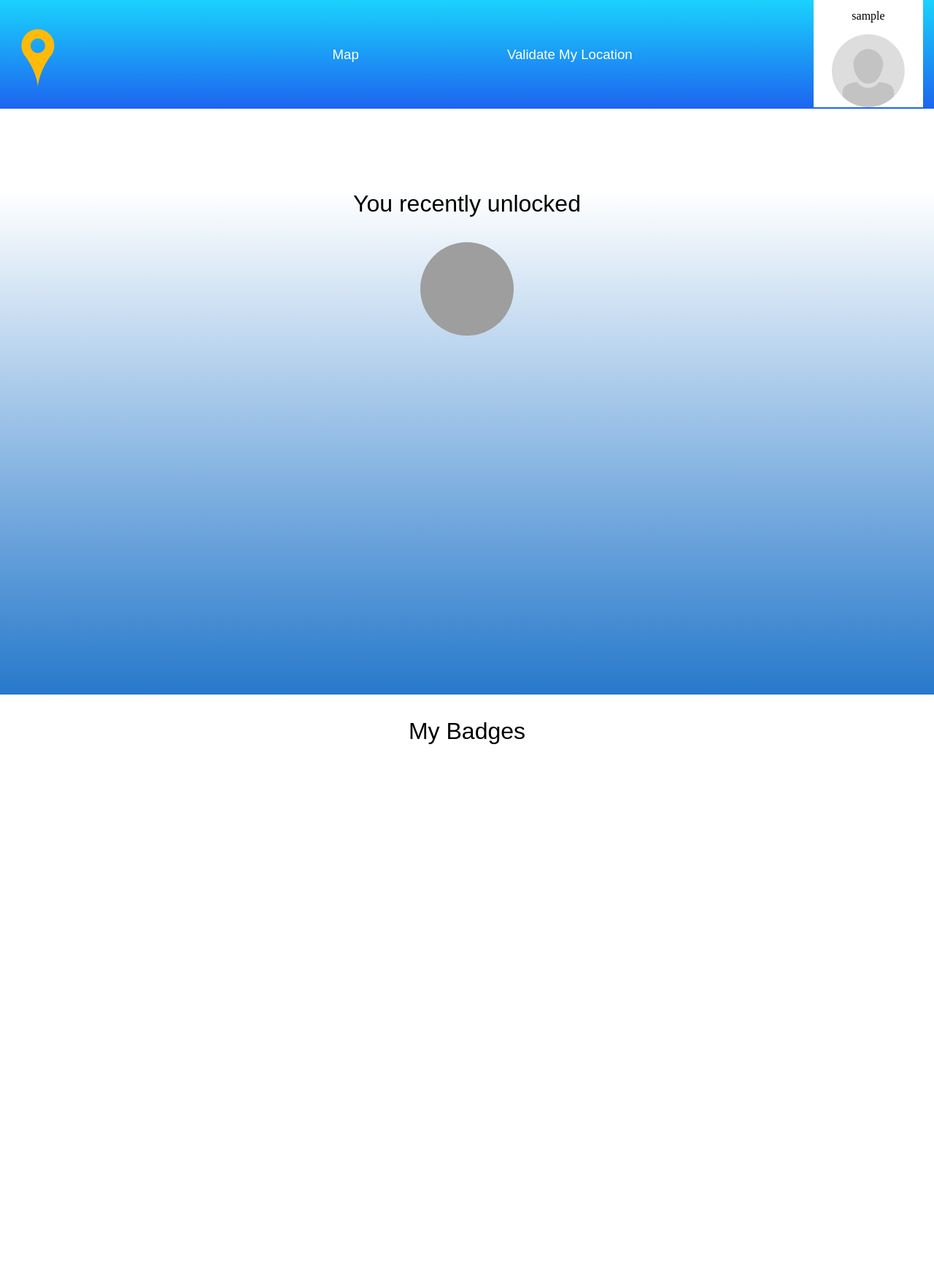
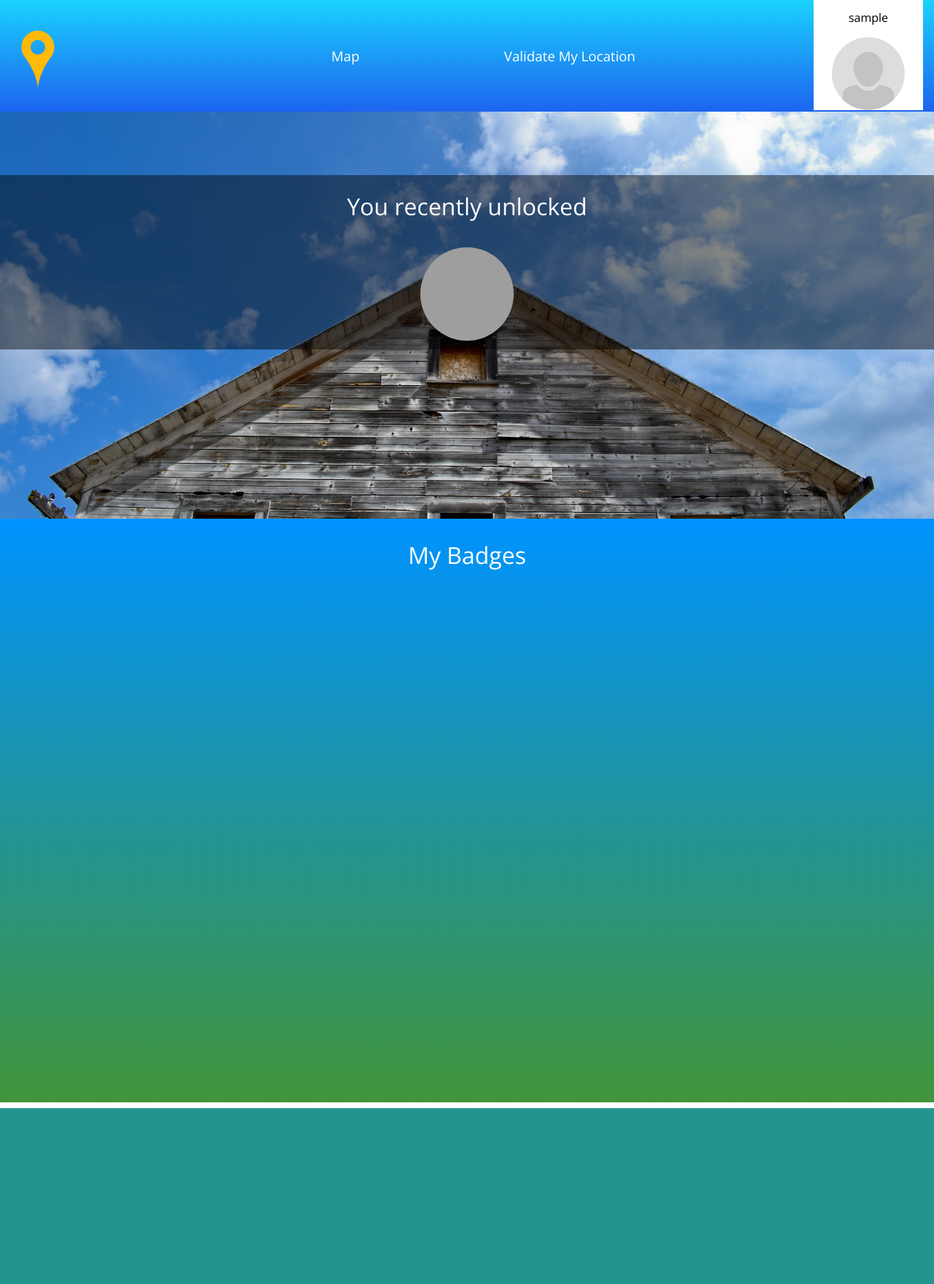
Before and after one commit to ConnorChristensen/CS290, a PHP site: page /Badges/badge.php in a window 1280 px wide. Shown: the whole page at 73% size. After the commit the page ends 1519 px from the top, so only its background shows below. Run offline with PHP 8.4, Linux system fonts and the light colour scheme; the visitor is signed in with stand-in values (Sample User, id 1); data that the repository does not hold is empty; grey boxes are pictures that could not be loaded.

Commit message:
Added people, some more css
# Conflicts:
#	Badges/badge.php

```diff
--- a/Badges/badge.css
+++ b/Badges/badge.css
@@ -7,8 +7,8 @@ body {
     margin-left: 0px;
     margin-top: 0px;
 }
-h1, h3 {
-    font-family: sans-serif;
+h1, h3, p, a {
+    font-family: 'Open Sans';
     font-weight: 100;
 }
 
@@ -21,7 +21,7 @@ h1, h3 {
 nav {
     width: 100vw;
     height: 100px;
-    position: relative;
+    position: absolute;
     margin-left: 0px;
     border-bottom: 1px solid grey;
     margin: 0px;
@@ -56,7 +56,6 @@ table img {
 #toMap a {
     text-decoration: none;
     color: white;
-    font-family: sans-serif;
     font-size: 14pt;
 }
 
@@ -99,15 +98,24 @@ table img {
 
 /*------------Banner------------*/
 #banner {
-    height: 700px;
+    height: 90vh;
     width: 100vw;
-    background-image: linear-gradient(#ffffff,#2477cb);
-    margin-top: -40px;
+    background: url(../Images/Old%20House.jpg) no-repeat center center fixed;
+    -webkit-background-size: cover;
+    -moz-background-size: cover;
+    -o-background-size: cover;
+    background-size: cover;
+    max-width: 2000px;
     text-align: center;
 }
 #recentBadge {
-    width: 100vw;
-    margin-top: 200px
+    background: rgba(0, 0, 0, 0.46);
+    position: absolute;
+    left: 0;
+    right: 0;
+    margin: auto;
+    top: 30%;
+    color: white;
 }
 
 
@@ -115,11 +123,13 @@ table img {
 /*------------Badges------------*/
 #badges {
     height: 100vh;
-    background: #ffffff;
+    /*background-image: linear-gradient(#909cb2,#636d6d);*/
+    background-image: linear-gradient(#0093ff,#41953a);
     margin-top: -30px;
 }
 #badges h1 {
     text-align: center;
+    color: white;
     line-height: 100px;
 }
 
@@ -177,7 +187,7 @@ table img {
     width: 100vw; /* Full width */
     height: 100%; /* Full height */
     overflow: auto; /* Enable scroll if needed */
-    background-color: rgb(0,0,0); /* Fallback color */
+    /*background-color: rgb(0,0,0); /* Fallback color */
     background-color: rgba(0,0,0,0.4); /* Black w/ opacity */
 }
 .modal-content {
@@ -185,5 +195,5 @@ table img {
     margin: 15% auto; /* 15% from the top and centered */
     padding: 20px;
     border: 1px solid #888;
-    width: 80%; /* Could be more or less, depending on screen size */
+    width: 60vw; /* Could be more or less, depending on screen size */
 }
--- a/Badges/badge.php
+++ b/Badges/badge.php
@@ -4,6 +4,7 @@
     <link rel="stylesheet" href="badge.css">
     <script src="jquery-1.12.0.min.js"></script>
     <script src="javaScript.js"></script>
+    <link href='https://fonts.googleapis.com/css?family=Open+Sans:300,400' rel='stylesheet' type='text/css'>
     </head>
 
 <?php
@@ -18,7 +19,6 @@
         function areYouSure() {
         if(confirm("Are you sure you want to log out?")) {
             window.location.href = "http://web.engr.oregonstate.edu/~chriconn/Badges/logout.php";
-        }
         }
     </script>
 
--- a/Check_in/check.php
+++ b/Check_in/check.php
@@ -37,7 +37,7 @@ $con = mysqli_connect('oniddb.cws.oregonstate.edu','buffumw-db','PizSfykTJBUp3Nb
                 "<br>Longitude: " + position.coords.longitude;
         }
     </script>
-
+    <a href="../Badges/badge.php">Back To Badges Page</a>
 </body>
 
 </html>
```
Also changed, not shown: Map_Page/travel.js (+41 -19 lines), index.html (+4 -6 lines), stylesheet.css (+26 -17 lines), Images/Old House.jpg (added), Images/badgePics/canon_beach.png (renamed from Images/badgePics/Canon Beach.png), Images/creators/lily.jpg (added), Images/creators/robert.jpg (added). Lines whose indentation alone changed are shown as unchanged.
